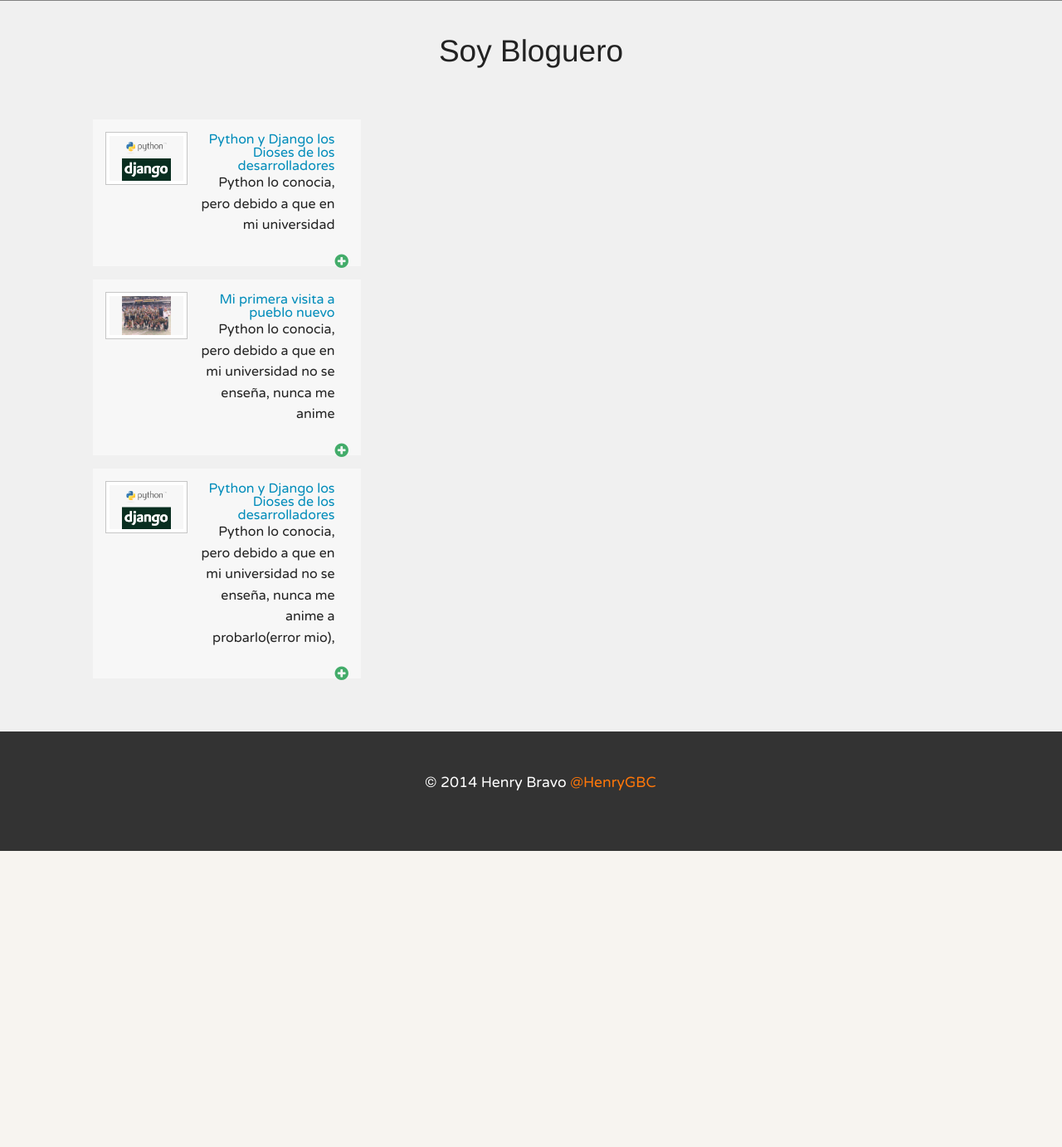
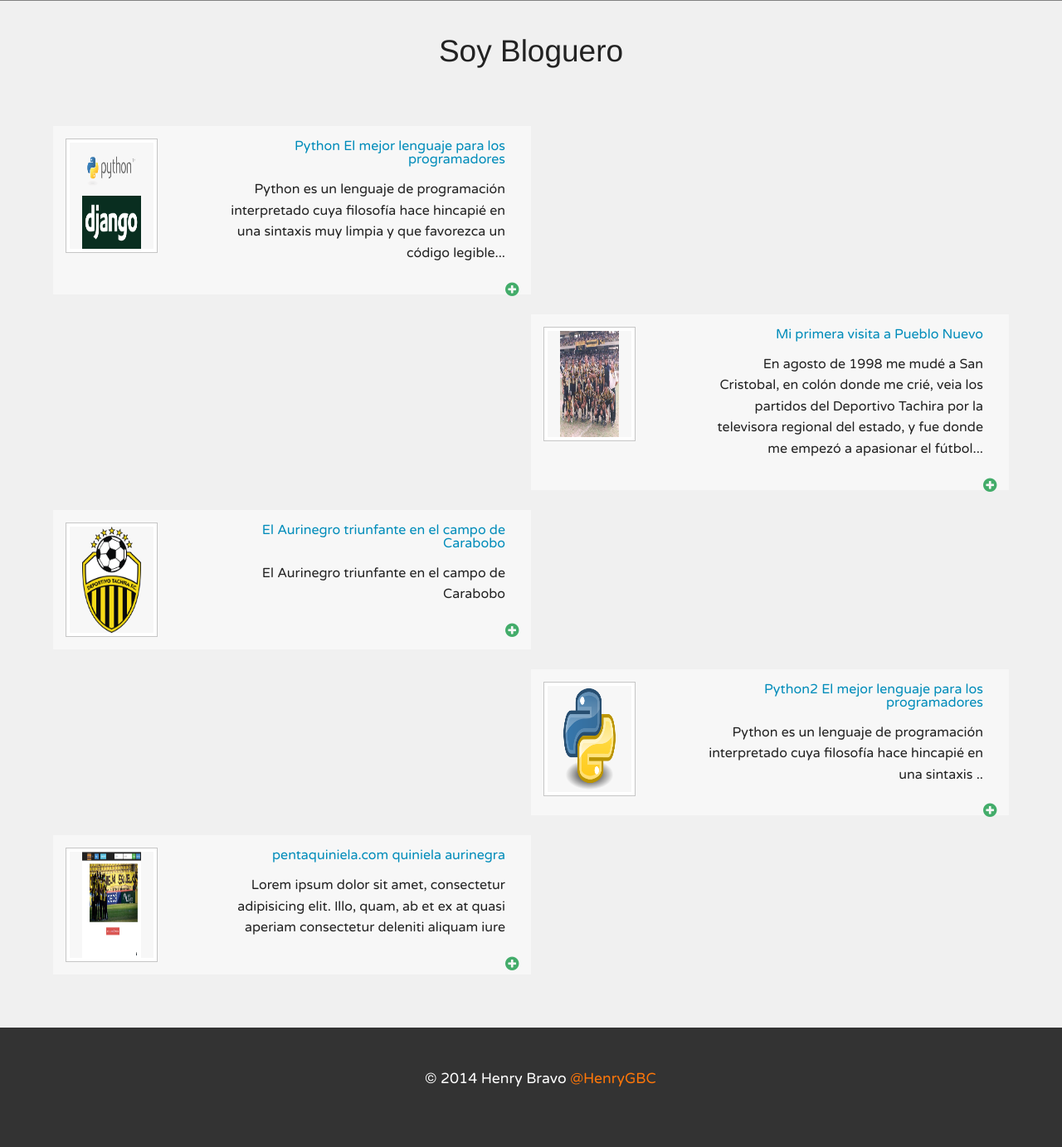
Before and after one commit to HenryGBC/HenryGBC.com, a Django app: page / in a window 1280 px wide. Shown: the part 1281-2664 px from the top of the page at 83% size. Before the commit the page ends 2307 px from the top, so only its background shows below. Run offline with Django 3.2, Linux system fonts and the light colour scheme; data comes from the database, SQL or seed files in the repository; both versions use the stored data as it was after the commit; parts of the project's set-up code (start-up, migrations or seed data) failed here and were passed over.

Commit message:
lists posts, post|safe

```diff
--- a/posts/static/css/estilos.css
+++ b/posts/static/css/estilos.css
@@ -114,7 +114,8 @@ footer{background:#333;color:#fff;margin:0 auto}
 .avatar img{width:20%}
 .description .name{text-align:center}
 .posts{padding:2em;}
-.posts .post .imagepost .resume,.posts .post .content .resume{display:block}
+.posts .post .imgpost{width:20%}
+.posts .post .content .resume{display:block;margin-top:1em}
 .actpost{width:90%;}
 .actpost .imagepost{width:50%;margin-top:2em;}
 .actpost .imagepost img{width:90%}
@@ -125,7 +126,11 @@ footer{background:#333;color:#fff;margin:0 auto}
 .email .contact{width:50%}
 .email .formemail{width:50%}
 }@media screen and (min-width:1025px){.blog{padding:2em;}
-.blog .posts .post{font-size:1em;width:28%;margin-left:3em}
+.blog .posts{overflow:hidden;}
+.blog .posts .post{width:50%;}
+.blog .posts .post .imgpost img{width:100%;height:8em}
+.blog .posts .post:nth-child(even){float:right;margin-top:1.5em;margin-left:2em}
+.blog .posts .post:nth-child(odd){float:left;margin-top:1.5em}
 .footer .info{left:40%}
 .all{margin:0 auto;}
 .all .actpost{width:60%;}
--- a/posts/static/css/estilos.styl
+++ b/posts/static/css/estilos.styl
@@ -197,6 +197,9 @@ footer
 	.paragraph
 		text-align left
 		padding 1em 0em
+
+
+
 	.share
 		float right
 .allposts
@@ -230,10 +233,12 @@ footer
 	.posts
 		padding 2em
 		.post
-			.imagepost
+			.imgpost
+				width 20%
 			.content
 				.resume
 					display block
+					margin-top 1em
 
 	.actpost
 		width 90%
@@ -266,10 +271,23 @@ footer
 	.blog
 		padding 2em
 		.posts
+			overflow hidden
 			.post
-				font-size 1em
-				width 28%
-				margin-left 3em
+				width 50%
+				.imgpost
+					img
+						width 100%
+						height 8em
+
+				&:nth-child(even)
+					float right
+					margin-top 1.5em
+					margin-left 2em
+				&:nth-child(odd)
+					float left
+					margin-top 1.5em
+
+
 
 	.footer
 		.info
--- a/posts/templates/index.html
+++ b/posts/templates/index.html
@@ -187,62 +187,27 @@
 		<h2>Soy Bloguero</h2>
 		<section class="posts" >
 
-
+			{% for p in posts %}
 			<article class="post row" >
 				<figure class="imgpost th small-4 columns">
-					<img src="{{STATIC_URL}}images/python-django.png" alt="">
+					<img src="{{MEDIA_URL}}{{p.image}}" alt="">
 				</figure>
 				<div class="content small-8 columns">
 					<span class="title">
-						<a href="">Python y Django los Dioses de los desarrolladores</a>
+						<a href="">{{p.title}}</a>
 
 					</span>
 					<p class="resume">
-						Python lo conocia, pero debido a que en mi universidad
+						{{p.resume}}
 
 
 					</p>
-					<a href="" class="plus-icon"><span class="icon-plus-circle"></span></a>
-				</div>
-
-			</article>
-			<article class="post row" >
-				<figure class="imgpost th small-4 columns">
-					<img src="{{STATIC_URL}}images/fasciana.jpg" alt="">
-				</figure>
-				<div class="content small-8 columns">
-					<span class="title">
-						<a href="">Mi primera visita a pueblo nuevo</a>
-
-					</span>
-					<p class="resume">
-						Python lo conocia, pero debido a que en mi universidad
-						no se enseña, nunca me anime
-					</p>
-					<a href="" class="plus-icon"><span class="icon-plus-circle"></span></a>
+					<a href="post/{{p.slugtitle}}" class="plus-icon"><span class="icon-plus-circle"></span></a>
 				</div>
 
 			</article>
 
-			<article class="post row" >
-				<figure class="imgpost th small-4 columns">
-					<img src="{{STATIC_URL}}images/python-django.png" alt="">
-				</figure>
-				<div class="content small-8 columns">
-					<span class="title">
-						<a href="">Python y Django los Dioses de los desarrolladores</a>
-
-					</span>
-					<p class="resume">
-						Python lo conocia, pero debido a que en mi universidad
-						no se enseña, nunca me anime a probarlo(error mio),
-
-					</p>
-					<a href="" class="plus-icon"><span class="icon-plus-circle"></span></a>
-				</div>
-
-			</article>
-
+			{% endfor %}
 
 
 
--- a/posts/templates/post.html
+++ b/posts/templates/post.html
@@ -18,9 +18,9 @@
 			<figure class="imagepost th">
 				<img src="{{MEDIA_URL}}{{post.image}}" alt="" >
 			</figure>
-			<p class="paragraph">
-				{{post.paragraph | safe}}
-			</p>
+			<div class="paragraph">
+				{{post.paragraph | safe }}
+			</div>
 			<div class="share">
 				<a href="">
 				Share
```
Also changed, not shown: db.sqlite3, media/python.png (added), media/quiniela.png (added).
